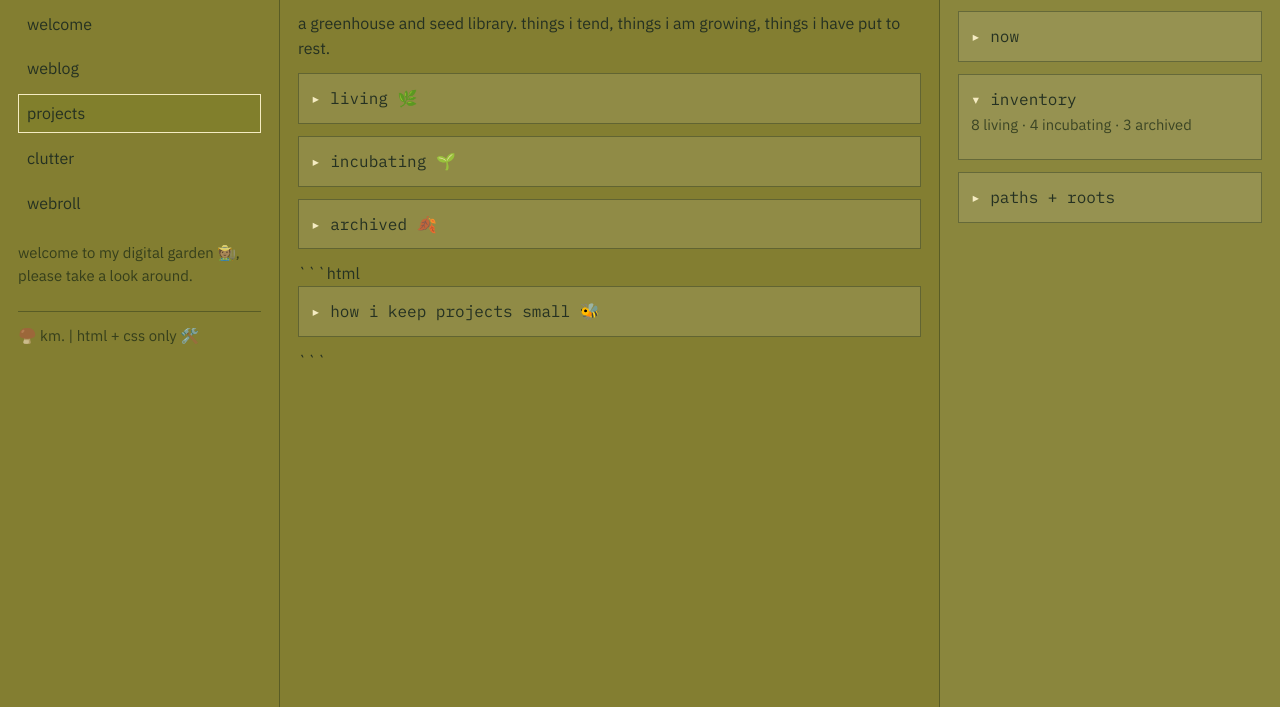
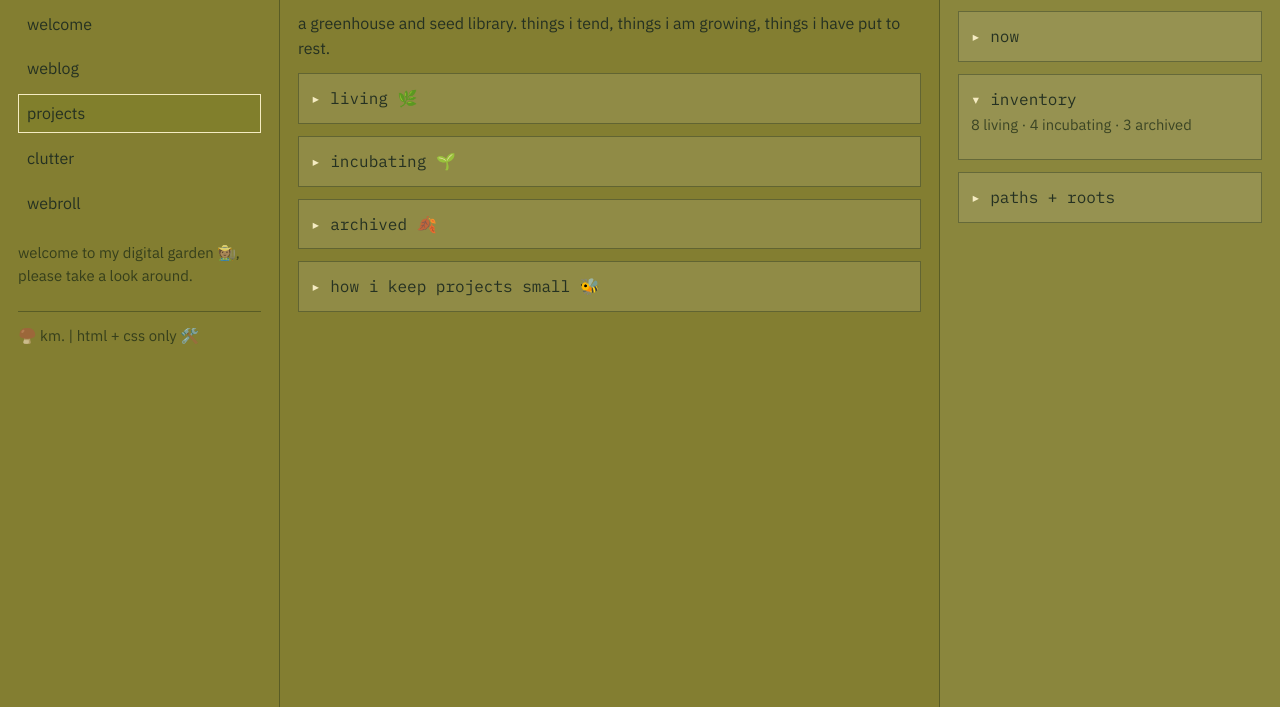
Before and after one commit to robotamerica/km-garden, a plain HTML site: page projects.html in a window 1280 px wide. Shown: the part 93-800 px from the top of the page. Drawn offline with Linux system fonts and the light colour scheme; a web font is replaced by a local one.

Commit message:
lil fix html block.

````diff
--- a/projects.html
+++ b/projects.html
@@ -95,7 +95,6 @@
           </ul>
         </details>
 
-        ```html
         <details>
           <summary>how i keep projects small 🐝</summary>
           <ul>
@@ -110,7 +109,7 @@
             <li>tend it, don't optimize it</li>
           </ul>
         </details>
-        ```
+
       </div>
     </main>
 
````
